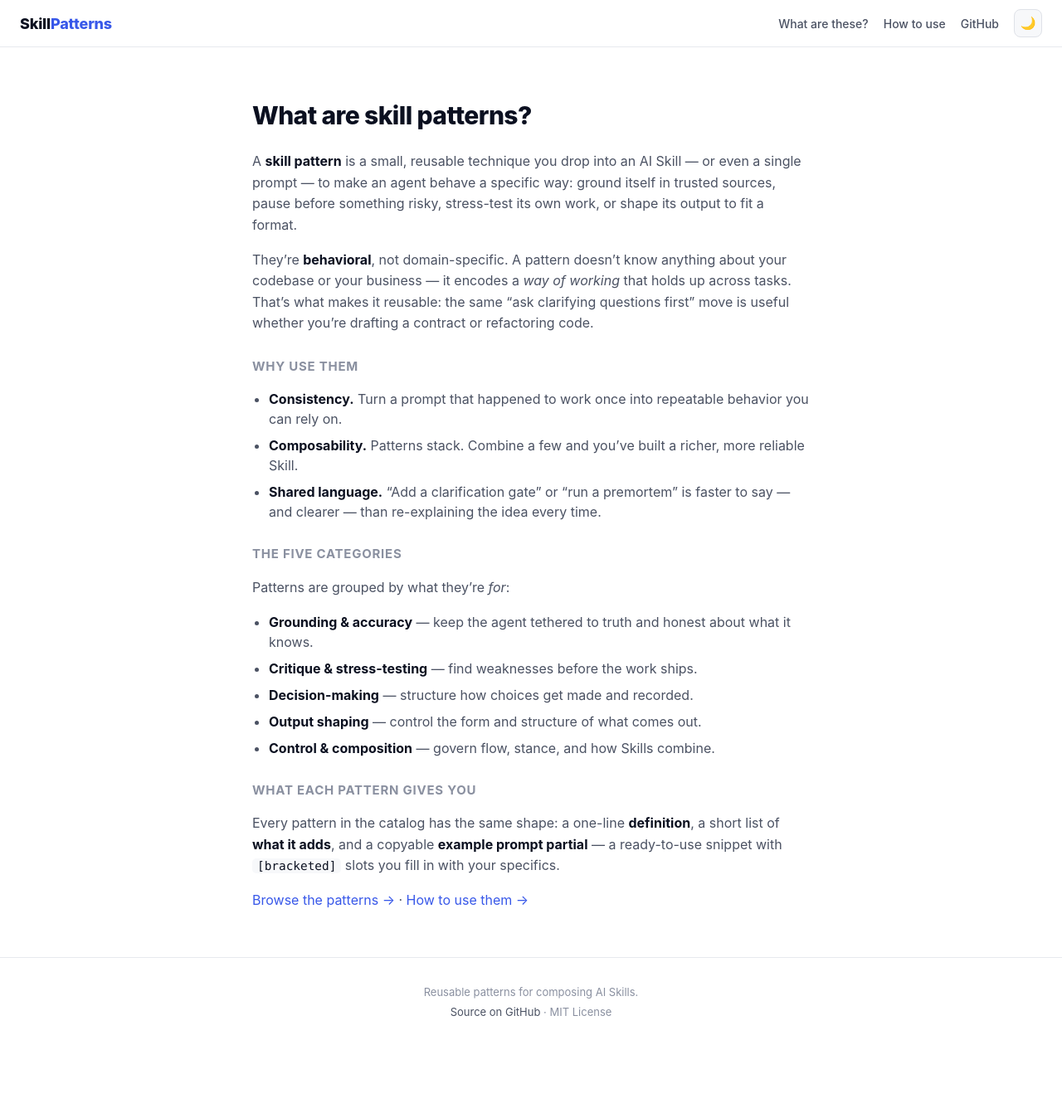
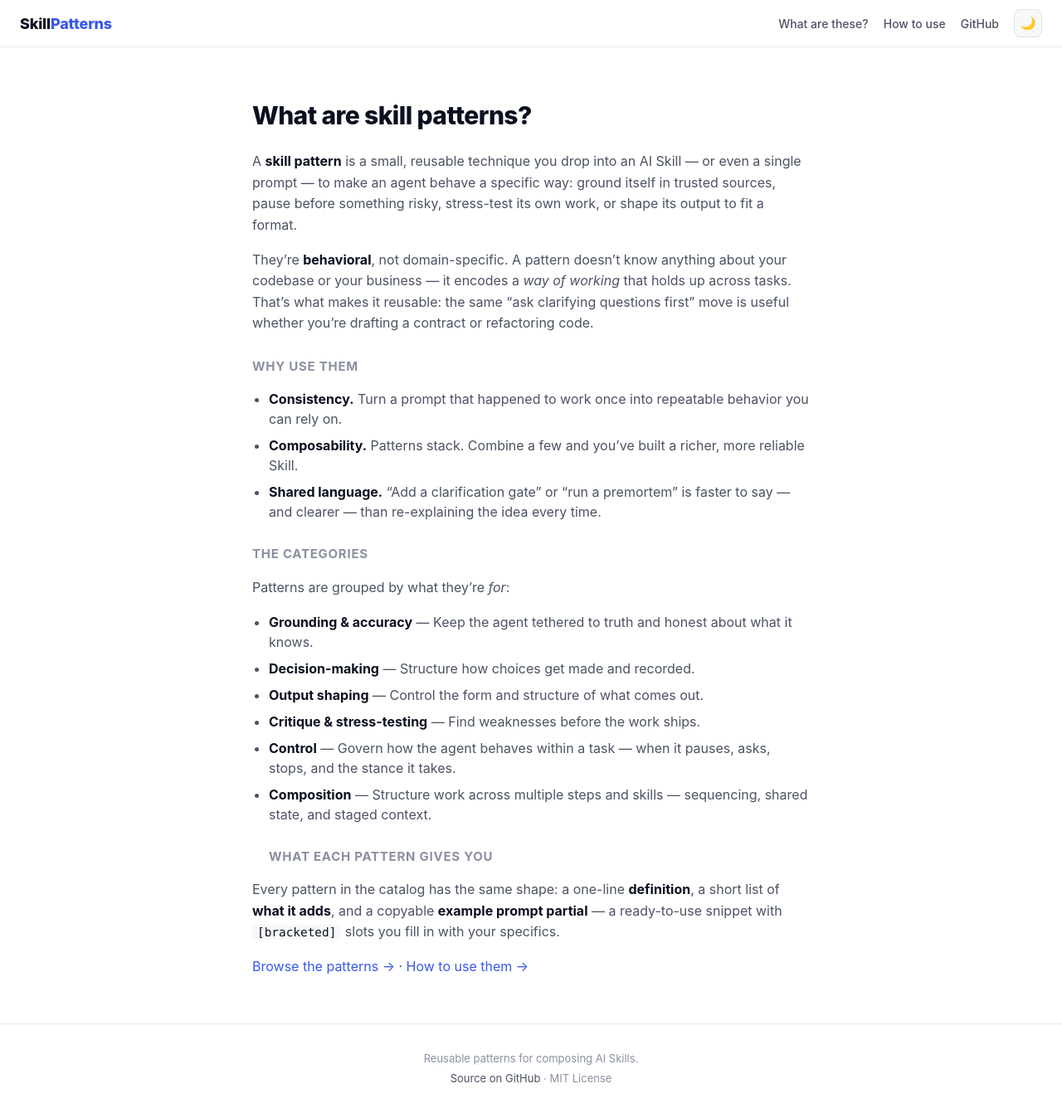
Before and after one commit to borkweb/skill-patterns, a Jekyll site: the page built from about.md, in a window 1280 px wide and 1342 px high. Shown: the whole window at 83% size. Built offline with Jekyll 4.4.1, drawn with Linux system fonts in a browser that asks for light colours.

Commit message:
fix: drive 'What are skill patterns?' category list from data (now six, lifecycle order)

```diff
--- a/about.md
+++ b/about.md
@@ -17,15 +17,14 @@
 - **Composability.** Patterns stack. Combine a few and you've built a richer, more reliable Skill.
 - **Shared language.** "Add a clarification gate" or "run a premortem" is faster to say — and clearer — than re-explaining the idea every time.
 
-## The five categories
+## The categories
 
 Patterns are grouped by what they're *for*:
 
-- **Grounding & accuracy** — keep the agent tethered to truth and honest about what it knows.
-- **Critique & stress-testing** — find weaknesses before the work ships.
-- **Decision-making** — structure how choices get made and recorded.
-- **Output shaping** — control the form and structure of what comes out.
-- **Control & composition** — govern flow, stance, and how Skills combine.
+{% assign cats = site.data.categories | sort: "order" -%}
+{% for cat in cats -%}
+- **{{ cat.title | escape }}** — {{ cat.description | escape }}
+{% endfor -%}
 
 ## What each pattern gives you
 
```
